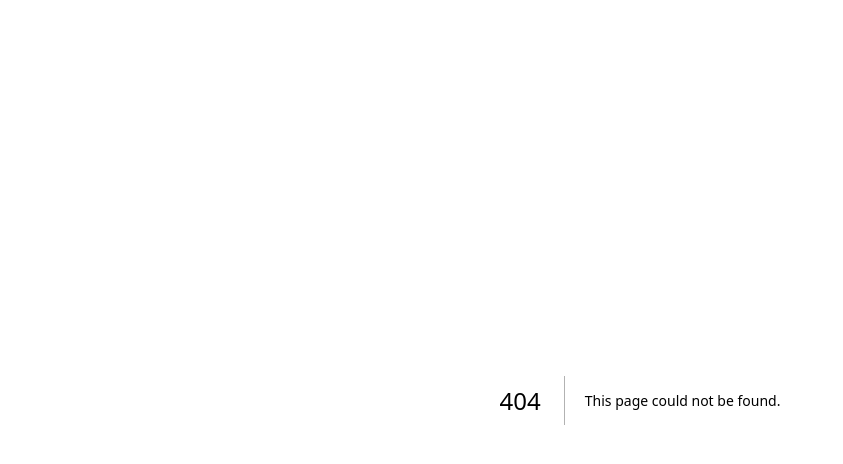
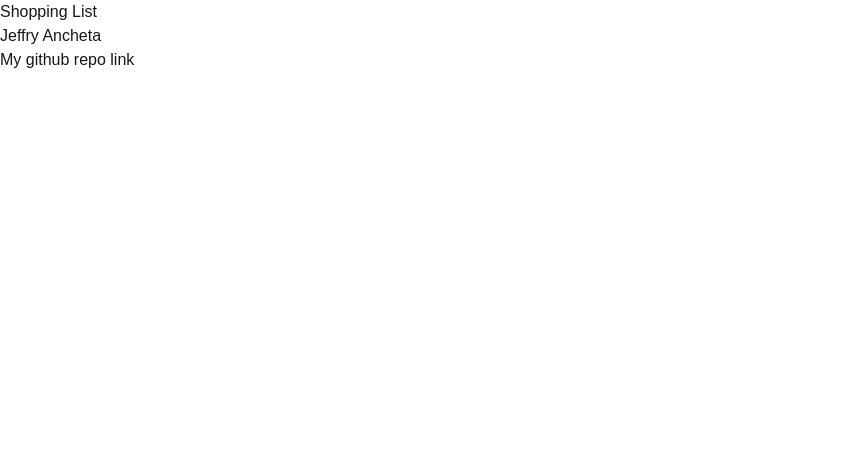
Before and after one commit to Jeffdcdr/cprg306-assignments, a Next.js app: page /week-2 in a window 1280 px wide. Before the commit this address had no page. Shown: the top 464 px of the page, without its empty margins (0-843 px from the left). Built offline with nearby package versions, Linux system fonts and the light colour scheme.

Commit message:
Additional page and codes
Added student-info page and imported it to the week-2 page so it renders the information from the other page

```diff
--- /dev/null
+++ b/app/week-2/page.js
@@ -0,0 +1,9 @@
+import Studentinfo from "./student-info";
+export default function Page() {
+    return (
+      <main>
+        <h1>Shopping List</h1>
+        <Studentinfo/>
+      </main>
+    );
+  }
--- /dev/null
+++ b/app/week-2/student-info.js
@@ -0,0 +1,10 @@
+import Link from "next/link";
+
+export default function Studentinfo() {
+    return (
+      <main>
+        <h1>Jeffry Ancheta</h1>
+        <Link href="https://github.com/Jeffdcdr?tab=repositories">My github repo link</Link>
+      </main>
+    );
+  }
```
